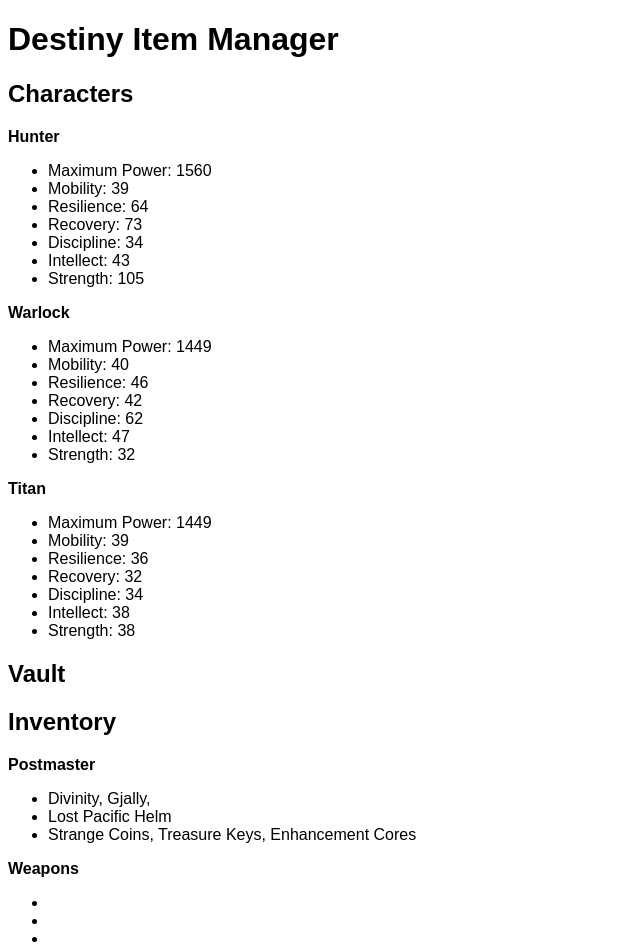
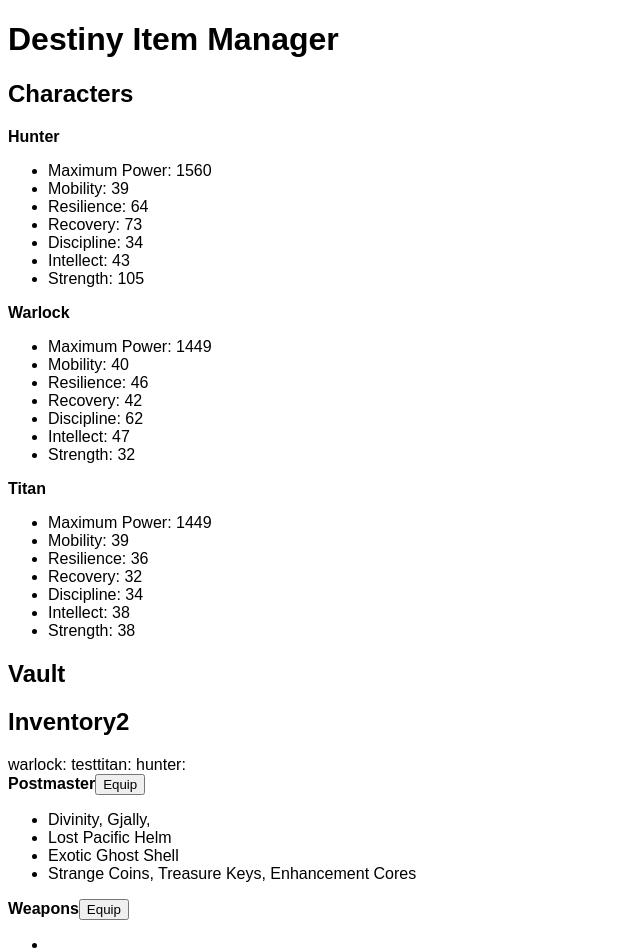
Before and after one commit to zyeags/ZachDIMClone, a React (Create React App) app: page / in a window 1280 px wide. Shown: the top 952 px of the page, without its empty margins (0-640 px from the left). Built offline with nearby package versions, Linux system fonts and the light colour scheme.

Commit message:
initial commit

```diff
--- a/src/components/ItemSection.js
+++ b/src/components/ItemSection.js
@@ -2,9 +2,13 @@ export default function ItemSection(props) {
   return (
     <div>
       <strong>{props.name}</strong>
+      <button onClick={() => props.equipWeapon("Gally", "hunter")}>
+        Equip
+      </button>
       <ul>
         <li>{props.weapons}</li>
         <li>{props.armor}</li>
+        <li>{props.general}</li>
         <li>{props.currency}</li>
       </ul>
     </div>
--- a/src/containers/Inventory.js
+++ b/src/containers/Inventory.js
@@ -1,17 +1,40 @@
+import { useState } from "react";
 import ItemSection from "../components/ItemSection";
 
+const defaultEquipped = {
+  warlock: "test",
+  titan: "",
+  hunter: ""
+};
+
 export default function Inventory() {
+  const [equipped, setEquipped] = useState(defaultEquipped);
+
+  function equipWeapon(weapon, characterClass) {
+    const copyEquipped = { ...equipped };
+    copyEquipped[characterClass] = weapon;
+    setEquipped(copyEquipped);
+  }
+
   return (
     <div>
-      <h2>Inventory</h2>
+      <h2>Inventory2</h2>
+
+      <div>
+        warlock: {equipped.warlock}
+        titan: {equipped.titan}
+        hunter: {equipped.hunter}
+      </div>
+
       <ItemSection
         name="Postmaster"
         weapons={["Divinity,", " Gjally,"]}
         armor={["Lost Pacific Helm"]}
+        general={["Exotic Ghost Shell"]}
         currency={["Strange Coins,", " Treasure Keys,", " Enhancement Cores"]}
       />
-      <ItemSection name="Weapons" />
-      <ItemSection name="Armor" />
+      <ItemSection name="Weapons" equipWeapon={equipWeapon} />
+      <ItemSection name="Armor" equipWeapon={equipWeapon} />
       <ItemSection name="General" />
       <ItemSection name="Inventory" />
     </div>
```
